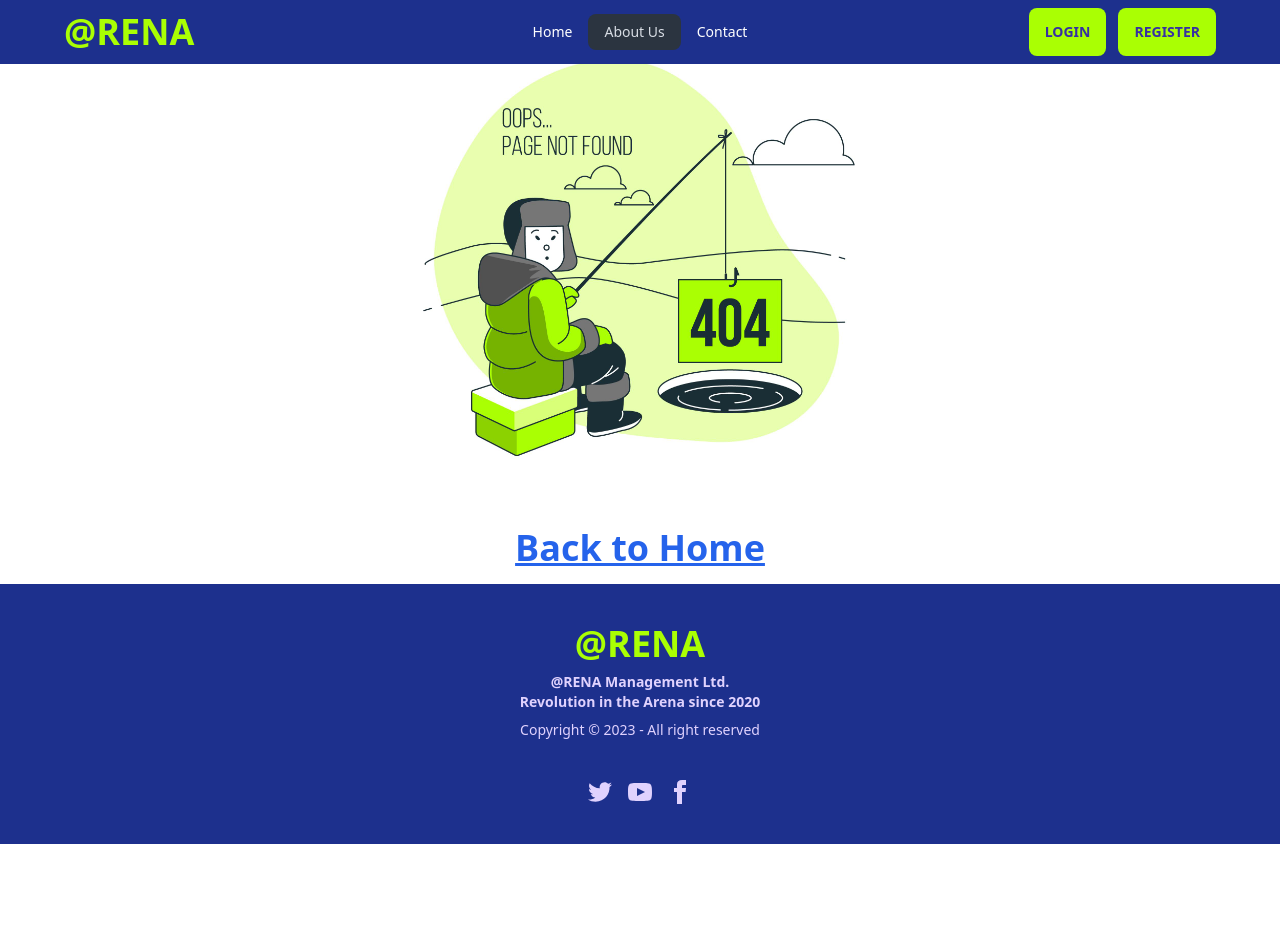
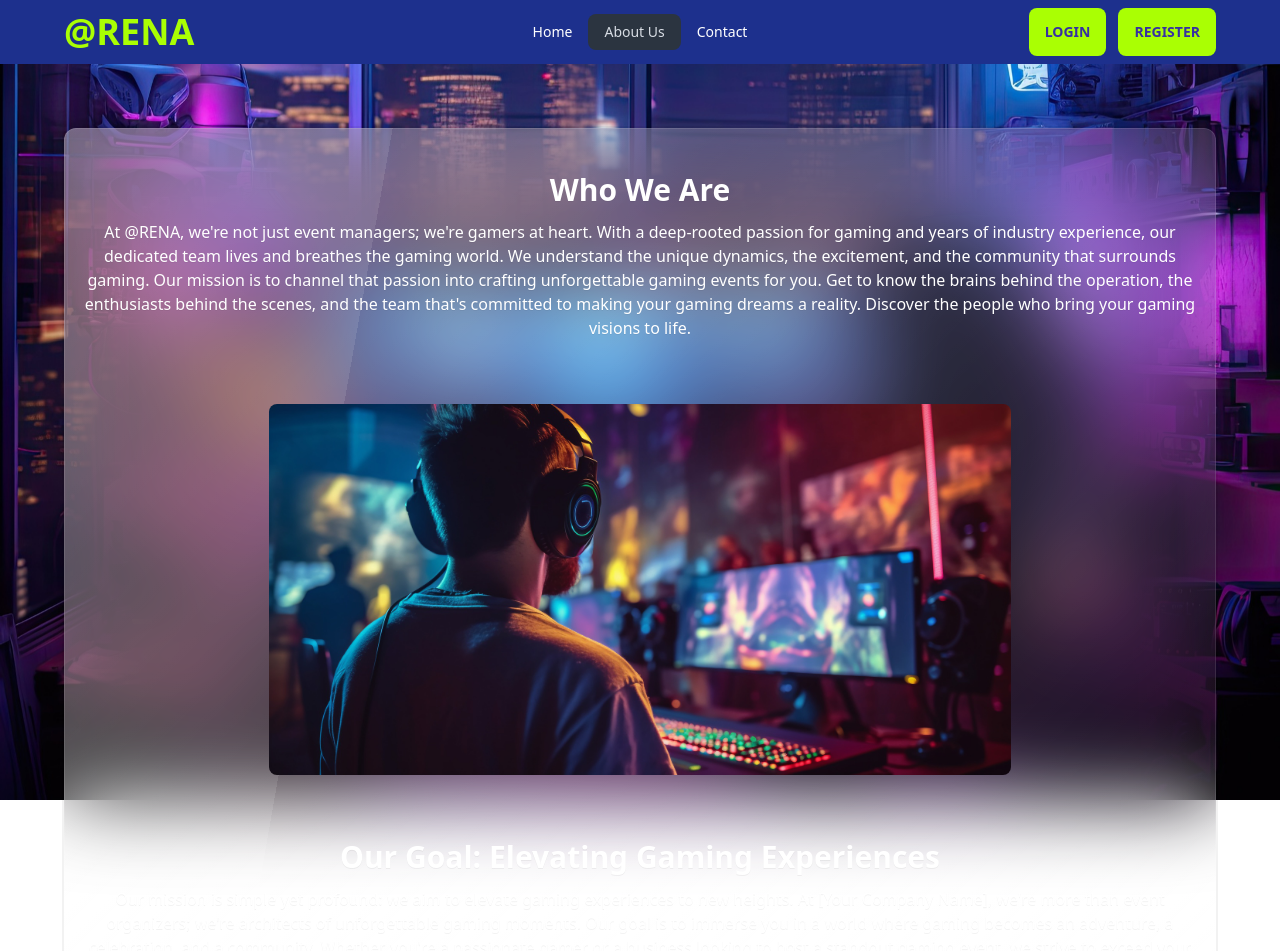
Before and after one commit to ikmat-rabib/arena-event-management, a React (Vite) app: page /about in a window 1280 px wide. Shown: the top 951 px of the page. Before the commit the page ends 844 px from the top, so only its background shows below. Built offline with nearby package versions, Linux system fonts and the light colour scheme; no server answers.

Commit message:
added about us page

```diff
--- a/src/Components/Service/Service.jsx
+++ b/src/Components/Service/Service.jsx
@@ -8,7 +8,7 @@ const Service = ({ service }) => {
 
     return (
         <div>
-            <div className="card glass mx-2">
+            <div className="card glass ">
                 <figure className="h-48"><img src={image} alt="" /></figure>
                 <div className="card-body ">
                     <h2 className="card-title justify-center">{title}</h2>
--- /dev/null
+++ b/src/Pages/AboutPage/AboutPage.jsx
@@ -0,0 +1,27 @@
+
+
+const AboutPage = () => {
+    return (
+        <div>
+            <div>
+                <img className="-z-30 fixed w-full h-full object-cover" src="/public/images/contact-page-bg.jpg" alt="" />
+                <div className="py-32 text-center px-2 ">
+                    <div className="max-w-6xl mx-auto my-  text-center text-white glass p-5  rounded-xl">
+                        <div className="my-6">
+                            <h3 className="text-3xl font-bold mb-3">Who We Are</h3>
+                            <p>At @RENA, we're not just event managers; we're gamers at heart. With a deep-rooted passion for gaming and years of industry experience, our dedicated team lives and breathes the gaming world. We understand the unique dynamics, the excitement, and the community that surrounds gaming. Our mission is to channel that passion into crafting unforgettable gaming events for you. Get to know the brains behind the operation, the enthusiasts behind the scenes, and the team that's committed to making your gaming dreams a reality. Discover the people who bring your gaming visions to life.</p>
+                        </div>
+                        <img className="w-2/3 mx-auto my-16 rounded-lg" src="/public/images/our-goal-section.jpg" alt="" />
+                        <div className="my-6">
+                            <h3 className="text-3xl font-bold mb-3">Our Goal: Elevating Gaming Experiences</h3>
+                            <p>Our mission is simple yet profound: we aim to elevate gaming experiences to new heights. At [Your Company Name], we're more than event organizers; we're architects of unforgettable gaming moments. Our goal is to immerse you in a world where gaming becomes an adventure, a celebration, and a community. Whether you're a passionate gamer or a business looking to host a standout gaming event, we strive to exceed your expectations. We're dedicated to pushing the boundaries, introducing innovation, and bringing people together through the power of gaming. Join us on this thrilling journey, and let's redefine what a gaming event can be.</p>
+                        </div>
+                    </div>
+
+                </div>
+            </div>
+        </div>
+    );
+};
+
+export default AboutPage;
--- a/src/layout/ContactForm/ContactForm.jsx
+++ b/src/layout/ContactForm/ContactForm.jsx
@@ -2,8 +2,8 @@
 
 const ContactForm = () => {
     return (
-        <div className="max-w-6xl mx-auto my-20 ">
-            <div className="flex rounded-xl glass ">
+        <div className="mx-2">
+            <div className="flex rounded-xl glass max-w-6xl mx-auto my-20 ">
                 <div className="w-1/2  hidden sm:block">
                     <img className="rounded-l-xl w-full h-full object-cover" src="/public/images/contac-form-bg.jpg" alt="" />
                 </div>
--- a/src/layout/Services/Services.jsx
+++ b/src/layout/Services/Services.jsx
@@ -8,7 +8,7 @@ const Services = () => {
     console.log(services);
 
     return (
-        <div className="">
+        <div className="mx-2">
 
             <div className="max-w-6xl mx-auto py-16 text-center text-red-50 ">
                 <div className="glass  max-w-fit mx-auto p-2 my-6 rounded-lg">
--- a/src/routes/Routes.jsx
+++ b/src/routes/Routes.jsx
@@ -7,6 +7,7 @@ import ServiceDetail from "../Pages/ServiceDetail/ServiceDetail";
 import PrivateRoute from "./PrivateRoute";
 import ErrorPage from "../Pages/ErrorPage/ErrorPage";
 import ContactPage from "../Pages/ContactPage/ContactPage";
+import AboutPage from "../Pages/AboutPage/AboutPage";
 
 
 const routes = createBrowserRouter([
@@ -36,6 +37,10 @@ const routes = createBrowserRouter([
             {
                 path: '/contact',
                 element: <ContactPage></ContactPage>
+            },
+            {
+                path: "/about",
+                element: <AboutPage></AboutPage>
             }
         ]
     }
```
Also changed, not shown: public/images/our-goal-section.jpg (added).
